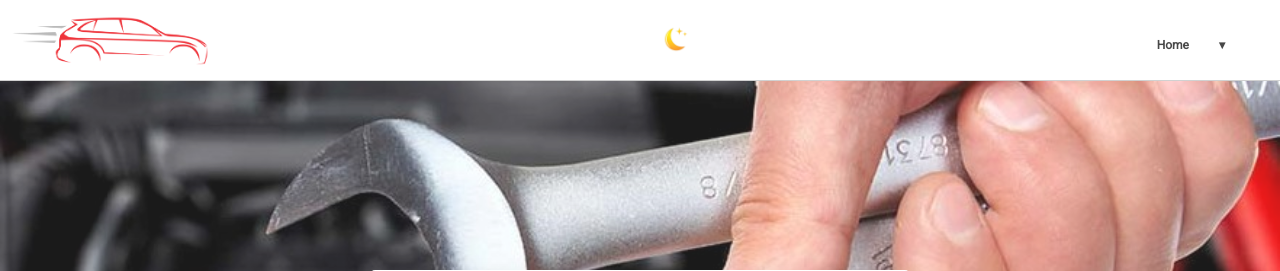
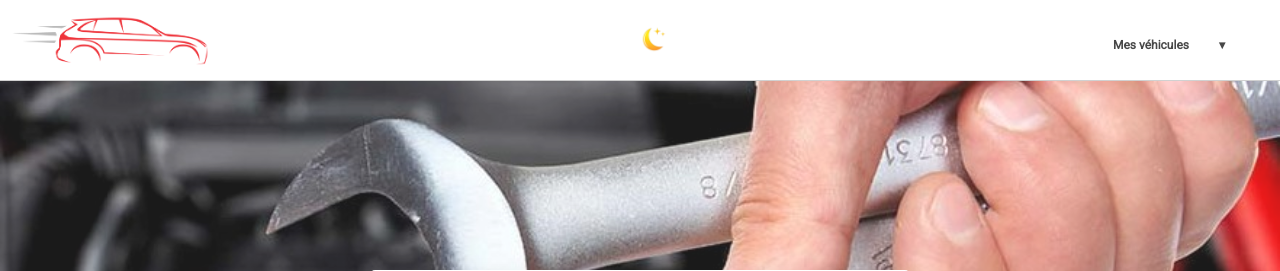
Before and after one commit to MarcP70/portfolio-vehicule_tracking, a Flask app: page /account/ in a window 1280 px wide. Shown: the top 271 px of the page. Run offline with Flask 3, Linux system fonts and the light colour scheme; the visitor is signed in with stand-in values (Sample User, id 1).

Commit message:
fix file base_sign_in.html that rename home to 'mes vehicules'

```diff
--- a/templates/base_sign_in.html
+++ b/templates/base_sign_in.html
@@ -1,7 +1,7 @@
 {% extends "base.html" %} {% block navigation %}
 <nav id="primary_nav_wrap">
   <ul>
-    <li class="current-menu-item"><a href="/dashboard">Home</a></li>
+    <li class="current-menu-item"><a href="/dashboard">Mes véhicules</a></li>
     <li>
       <a href="#">{{ session['user']['name'] }} &dtrif;</a>
       <ul>
```
